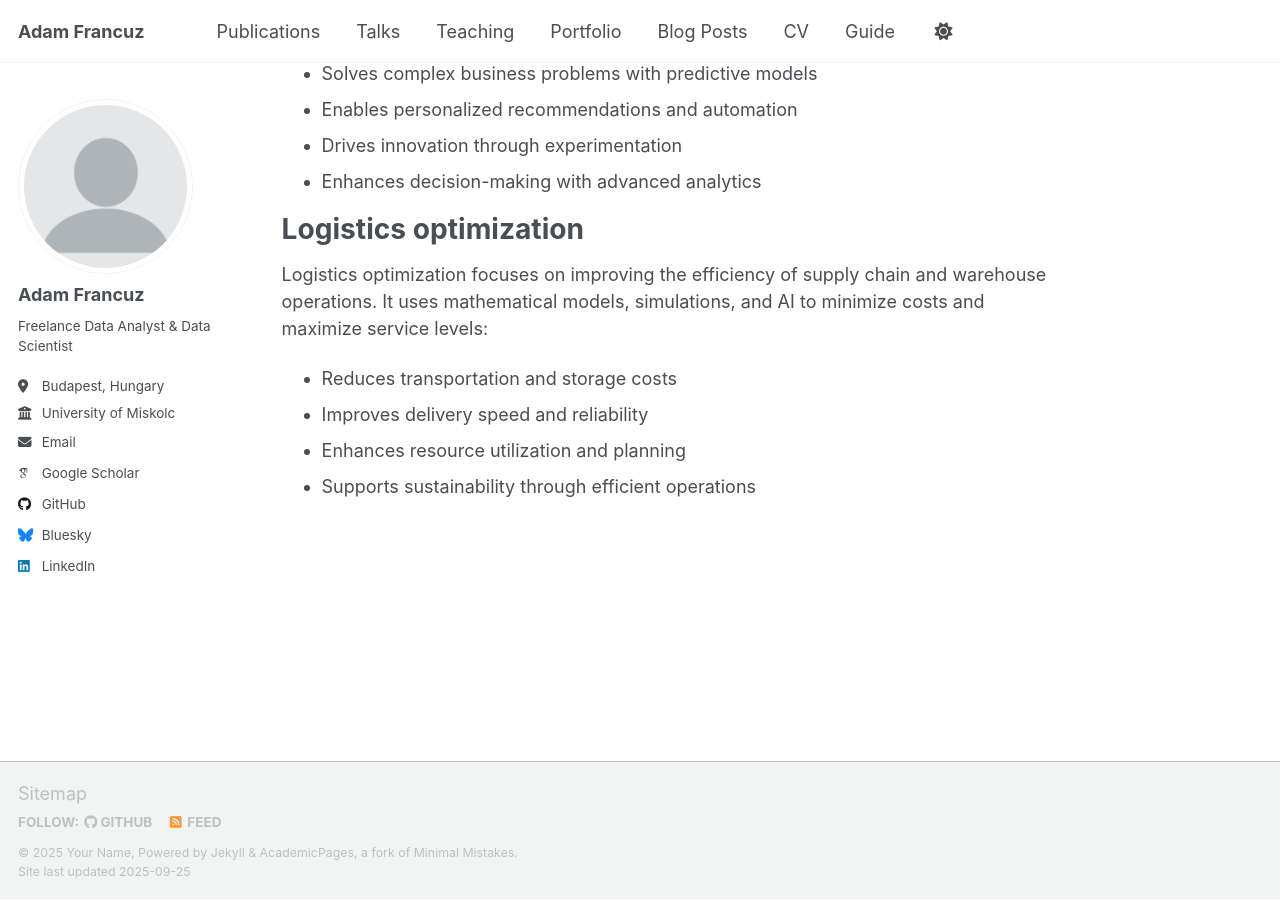
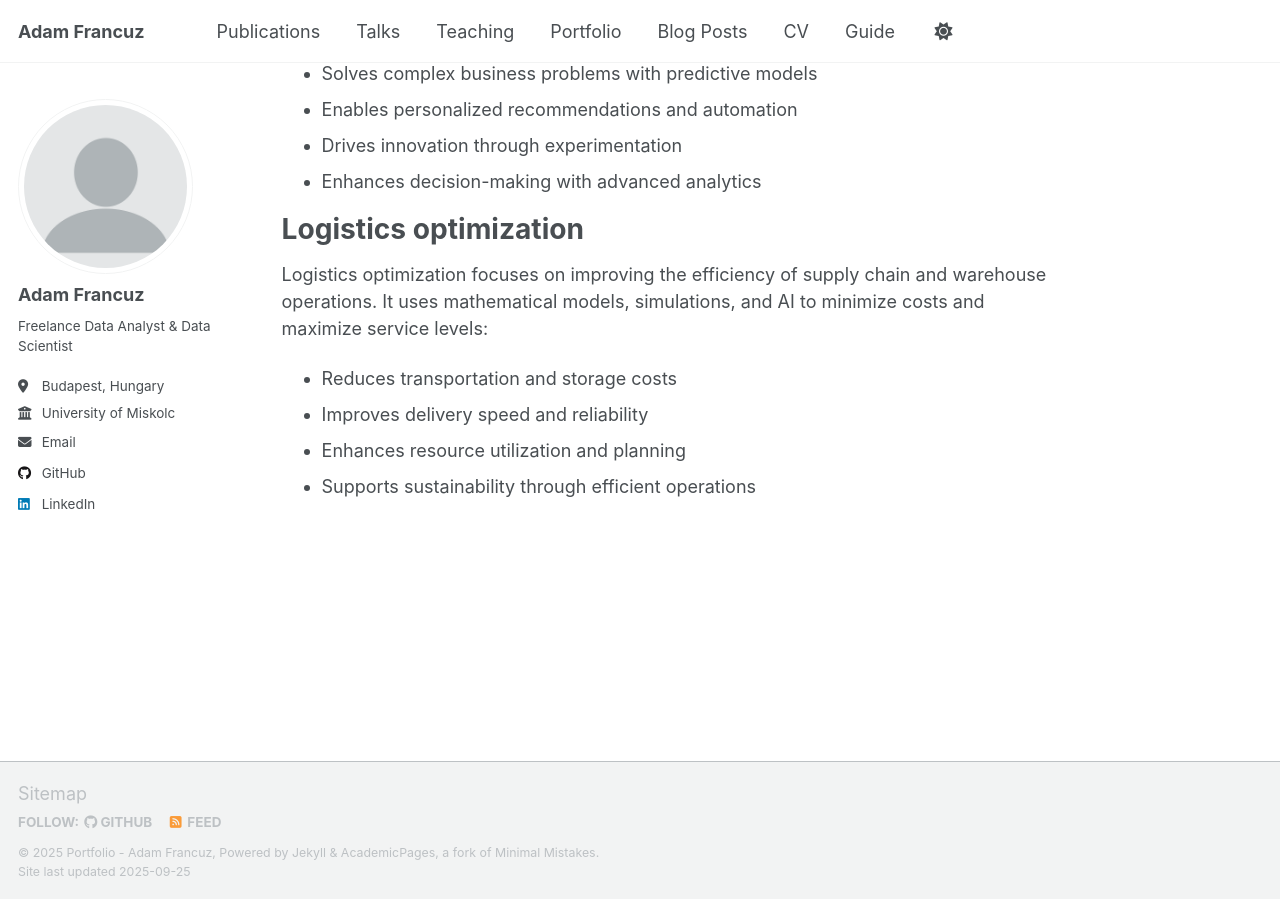
Before and after one commit to francuzadam/francuzadam.github.io, a Jekyll site: the page built from _pages/about.md, in a window 1280 px wide and 900 px high, scrolled down 1435 px. Built offline with Jekyll 4.4.1, drawn with Linux system fonts in a browser that asks for light colours; some web fonts are replaced; a script that is not in the unit is left out.

Commit message:
Update _config.yml

```diff
--- a/_config.yml
+++ b/_config.yml
@@ -11,8 +11,8 @@ locale                   : "en-US"
 site_theme               : "default" # Currently available options are "default", "air"
 title                    : "Adam Francuz"
 title_separator          : "-"
-name                     : &name "Your Name"
-description              : &description "Your Name's academic portfolio"   # Update this with a general description of your site, this is the default if not overridden by a page
+name                     : "Portfolio - Adam Francuz"
+description              : &description "Adam's portfolio"   # Update this with a general description of your site, this is the default if not overridden by a page
 url                      : https://francuzadam.github.io # The base hostname & protocol for your site e.g. "https://[your GitHub username].github.io",
                                                            # or if you already have some other page hosted on Github then use "https://[your GitHub username].github.io/[Your Repo Name]"
 baseurl                  : "" # the subpath of your site, e.g. "/blog"
@@ -35,7 +35,7 @@ author:
   # Academic websites
   academia         : # URL
   arxiv            : # URL - Update with the correct link to your profile
-  googlescholar    : "https://scholar.google.com/citations?user=PS_CX0AAAAAJ"
+  googlescholar    : # URL
   inspire-hep      : # URL
   impactstory      : # URL
   orcid            : # URL
@@ -48,13 +48,13 @@ author:
   bitbucket        : # Username - Update with your username on the site
   codepen          : # Username
   dribbble         : # Username
-  github           : "academicpages"
+  github           : "francuzadam"
   kaggle           : # Username
   stackoverflow    : # User number or user number and name (i.e., use "1" or "1/jeff-atwood")
 
   # Social media
   artstation       : # Username
-  bluesky          : "bsky.app" # Replace this with you Bluesky username
+  bluesky          : # Username
   facebook         : # Username
   flickr           : # Username
   foursquare       : # Username
```
